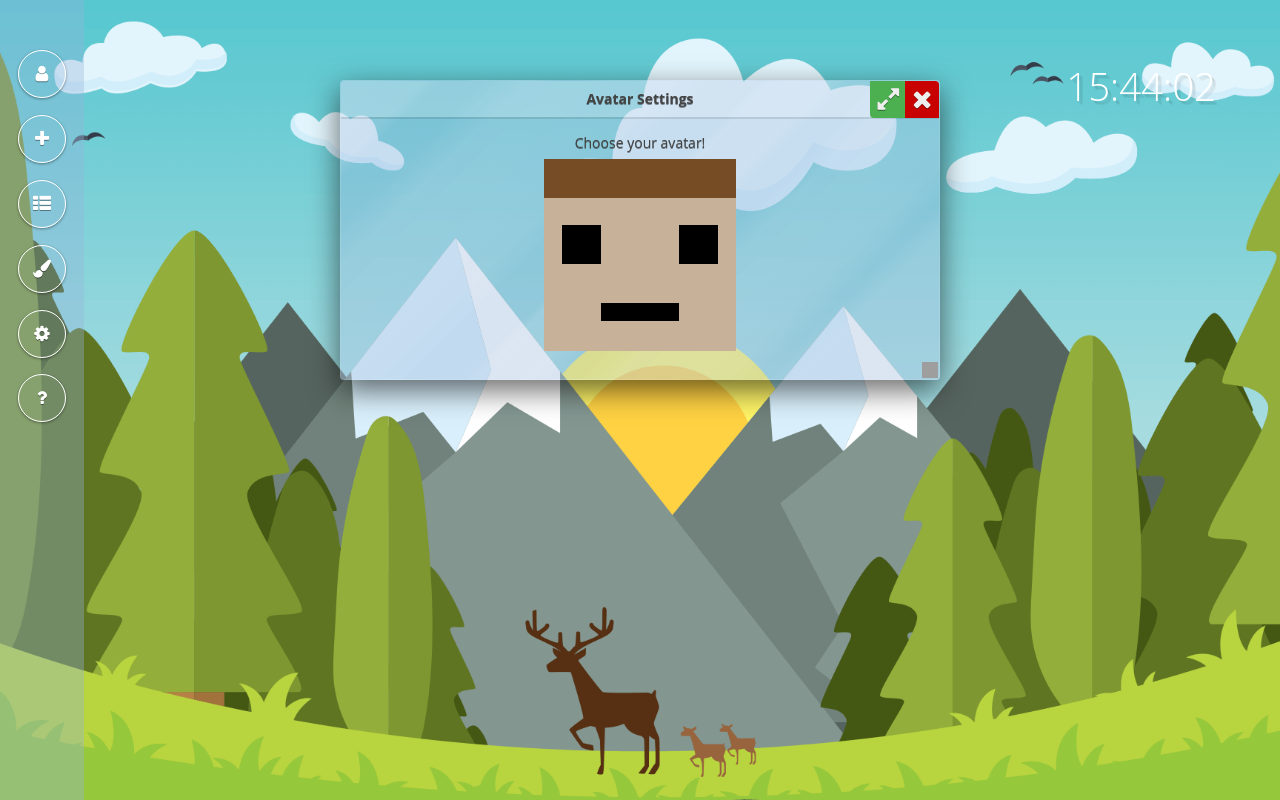
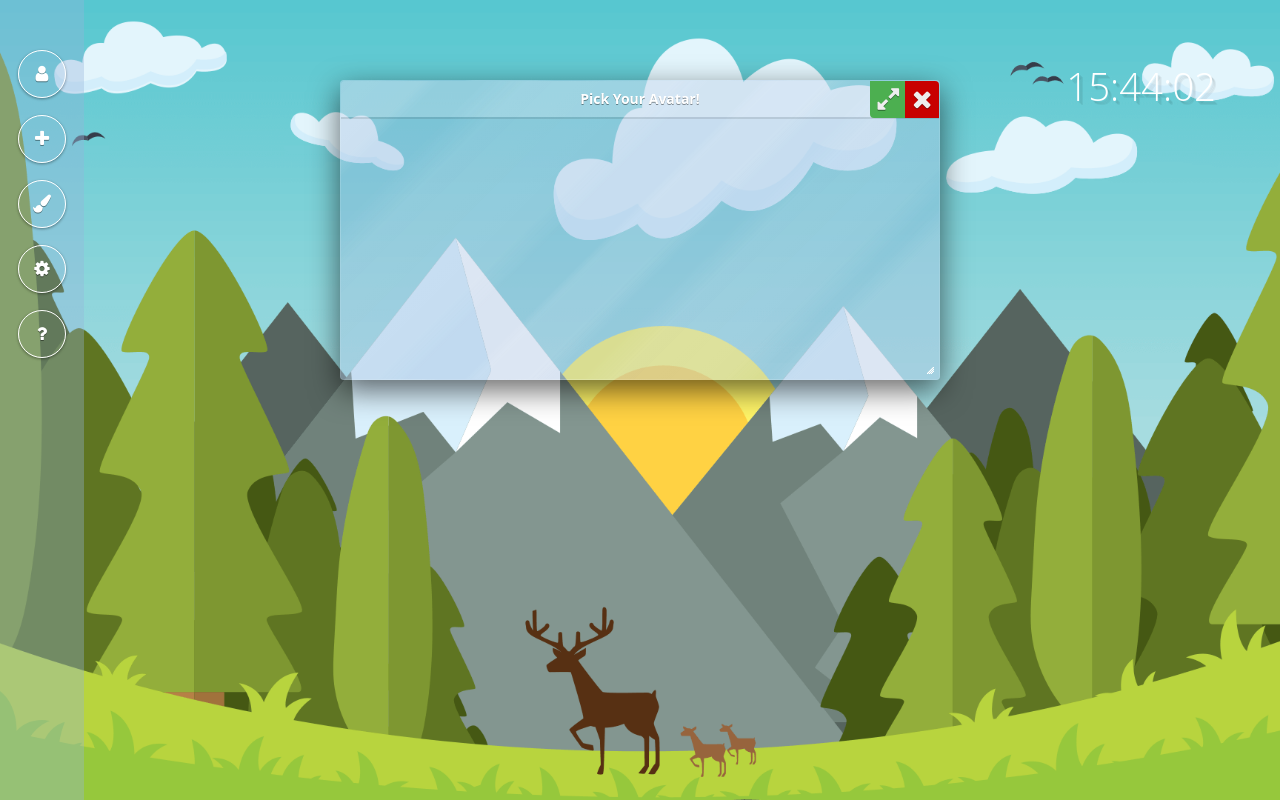
Before and after one commit to RafaelDeJongh/AngularJS-RDJ-IVI-EVE-NB, a website: page public/index.html in a window 1280 px wide. Both pictures are taken after a click on the link 42 px from the left and 74 px from the top of the page. Drawn offline with nearby package versions, Linux system fonts and the light colour scheme; grey boxes are pictures that could not be loaded.

Commit message:
Changed main content font color/weight, changed color drag icon, removed list settings tab

```diff
--- a/public/css/style.css
+++ b/public/css/style.css
@@ -47,7 +47,7 @@ body{
     font-size:14px;
     line-height:1.6;
     text-shadow:0 1px 0 rgba(0,0,0,.4);
-    color:#eee;
+    color:#fff;
     background-color:#1b1a1f;
     background-repeat:no-repeat;
     background-size:cover;
@@ -58,8 +58,8 @@ body{
     -o-transition:background-image 2s linear;
     transition:background-image 2s linear;
     position:relative;
-    height:100%;
 	overflow:hidden;
+	height:100%;
 }
 .none{display:none}
 /*Aside
@@ -208,7 +208,8 @@ main .content header .maximize, main .content header .minimize {
     transition:all .2s ease;
 }
 main .content header .maximize:hover, main .content header .minimize:hover {background-color:#45a049}
-.content p {padding:5px 10px}
+.content p {padding:5px 10px;font-weight:500}
+.ui-icon, .ui-widget-content .ui-icon {background-image:url("../images/UI/ui-icons.png")}
 /*ContentBox Styling
 --------------------*/
 #styles {min-height:410px}
@@ -240,9 +241,9 @@ input[type=submit] {
     -moz-transition:all .2s ease;
     -o-transition:all .2s ease;
     transition:all .2s ease;
-	appearance: none;
-	-moz-appearance: none;
-	-webkit-appearance: none;
+	appearance:none;
+	-moz-appearance:none;
+	-webkit-appearance:none;
 }
 input[type=submit]:hover {background-color:#45a049}
 #todolist{max-height:625px;overflow:auto}
@@ -368,7 +369,7 @@ label {-webkit-user-select:none;-moz-user-select:none;-ms-user-select:none;user-
 img.currentTheme{border:2px solid #fff}
 /*Day Night Cycle
 ------------------*/
-.day main .content, .evening main .content {color:#444}
+.day main .content, .evening main .content {color:#fff}
 .night  main .content, .evening.theme3 main .content, .theme4 main .content {color:#fff}
 /*Day
 ------------------*/
--- a/public/index.html
+++ b/public/index.html
@@ -45,7 +45,7 @@
 		<nav>
 		<a href="#avatar"><i class="fa fa-user"></i></a>
 		<a href="#addlist"><i class="fa fa-plus"></i></a>
-		<a href="#lists"><i class="fa fa-th-list"></i></a>
+		<!--<a href="#lists"><i class="fa fa-th-list"></i></a>-->
 		<a href="#styles"><i class="fa fa-paint-brush"></i></a>
 		<a href="#settings"><i class="fa fa-cog"></i></a>
         <a href="#about"><i class="fa fa-question"></i></a>
@@ -54,17 +54,16 @@
 	<main>
         <div id="avatar" class="content none">
             <header>
-                <h2>Avatar Settings</h2>
+                <h2>Pick your avatar!</h2>
 				<a class="fa fa-expand maximize" href="#maximized"></a>
 				<a class="fa fa-compress minimize none" href="#minimized"></a>
                 <a class="fa fa-times close" href="#close"></a>
             </header>
-            <p>Choose your avatar!</p>
-            <img src="images/iphone_favicon.png" alt="avatar"/>
+
         </div>
         <div ng-controller="toDoC" id="addlist" class="content none">
         <header>
-            <h2>Quest Logger</h2>
+            <h2>Add a Quest!</h2>
 			<a class="fa fa-expand maximize" href="#maximized"></a>
 			<a class="fa fa-compress minimize none" href="#minimized"></a>
 			<a class="fa fa-times close" href="#close"></a>
```
Also changed, not shown: public/images/UI/ui-icons.png (added), public/images/iphone_favicon.png (deleted).
